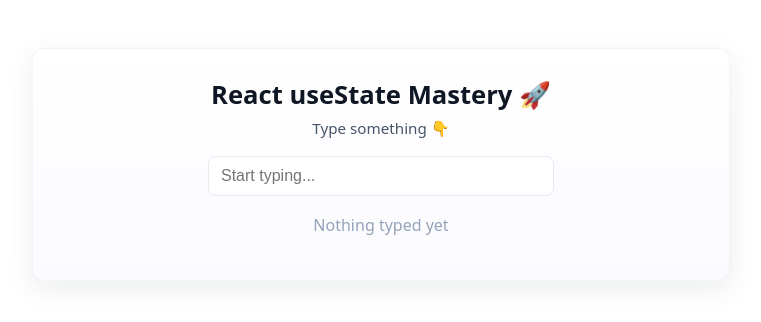
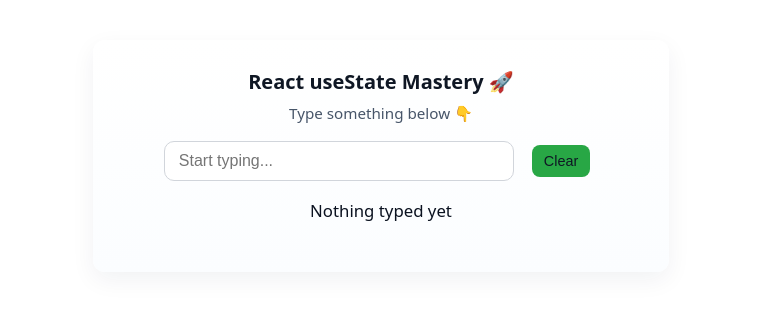
Before and after one commit to Bharat-Dua/react-useState-mastery, a React (Vite) app: page / in a window 1280 px wide. Shown: the top 322 px of the page, without its empty margins (259-1020 px from the left). Built offline with nearby package versions, Linux system fonts and the light colour scheme.

Commit message:
completed challenge-5

```diff
--- a/src/App.jsx
+++ b/src/App.jsx
@@ -5,6 +5,7 @@
 // counter with configurable steps
 import CounterWithConfigurableSteps from "./challenges/03_Counter-with-configurable-steps/CounterWithConfigurableSteps";
 import DisplayAndEditInputText from "./challenges/04_Display_and_edit_a_single_line_text/DisplayAndEditInputText";
+import MirrorAnInputLive from "./challenges/05_Mirror_an_input_live/MirrorAnInputLive";
 
 function App() {
   return (
@@ -12,7 +13,8 @@
       {/* <ToggleButton /> */}
       {/* <Counter /> */}
       {/* <CounterWithConfigurableSteps /> */}
-      <DisplayAndEditInputText />
+      {/* <DisplayAndEditInputText /> */}
+      <MirrorAnInputLive />
     </div>
   );
 }
--- /dev/null
+++ b/src/challenges/05_Mirror_an_input_live/MirrorAnInputImage.css
@@ -0,0 +1,89 @@
+/* MirrorAnInputImage.css */
+
+.mirror-container {
+  max-width: 520px;
+  margin: 40px auto;
+  padding: 28px;
+  background: linear-gradient(180deg, #ffffff 0%, #fbfdff 100%);
+  border-radius: 12px;
+  box-shadow: 0 8px 24px rgba(20, 30, 60, 0.06);
+  text-align: center;
+  font-family: system-ui, -apple-system, "Segoe UI", Roboto, "Helvetica Neue",
+    Arial;
+}
+
+.mirror-title {
+  font-size: 1.25rem;
+  margin: 0 0 8px;
+  color: #0f1724;
+}
+
+.mirror-sub {
+  margin: 0 0 18px;
+  color: #475569;
+  font-size: 0.95rem;
+}
+
+.input-row {
+  display: flex;
+  gap: 10px;
+  justify-content: center;
+  align-items: center;
+  margin-bottom: 18px;
+  flex-wrap: wrap;
+}
+
+.mirror-input {
+  width: 320px;
+  max-width: 70%;
+  padding: 10px 14px;
+  font-size: 1rem;
+  border-radius: 10px;
+  border: 1px solid #d1d5db;
+  outline: none;
+  transition: box-shadow 180ms ease, border-color 180ms ease,
+    transform 120ms ease;
+}
+
+.mirror-input:focus {
+  border-color: #3b82f6;
+  box-shadow: 0 6px 18px rgba(59, 130, 246, 0.12);
+  transform: translateY(-1px);
+}
+
+.clear-button {
+  padding: 8px 12px;
+  background: #e2e8f0;
+  border: none;
+  border-radius: 8px;
+  cursor: pointer;
+  font-size: 0.9rem;
+  color: #0f1724;
+  transition: background-color 160ms ease, transform 120ms ease;
+}
+
+.clear-button:hover {
+  background: #cbd5e1;
+}
+
+.clear-button:active {
+  transform: scale(0.97);
+}
+
+.mirror-output {
+  margin-top: 8px;
+  font-size: 1.05rem;
+  color: #0b1220;
+  min-height: 28px; /* prevents layout jump when text appears/disappears */
+  transition: color 160ms ease, opacity 180ms ease;
+}
+
+/* small helper for visually-hidden label (accessible) */
+.visually-hidden {
+  position: absolute !important;
+  height: 1px;
+  width: 1px;
+  overflow: hidden;
+  clip: rect(1px, 1px, 1px, 1px);
+  white-space: nowrap;
+}
--- /dev/null
+++ b/src/challenges/05_Mirror_an_input_live/MirrorAnInputLive.jsx
@@ -0,0 +1,49 @@
+import React, { useState } from "react";
+import "./MirrorAnInputImage.css";
+
+function MirrorAnInputLive() {
+  const [userInputText, setUserInputText] = useState("");
+
+  function handleUserInput(e) {
+    setUserInputText(e.target.value);
+  }
+
+  function clearInput() {
+    setUserInputText("");
+  }
+
+  return (
+    <div className="mirror-container">
+      <h1 className="mirror-title">React useState Mastery 🚀</h1>
+      <p className="mirror-sub">Type something below 👇</p>
+
+      <div className="input-row">
+        <label htmlFor="mirrorInput" className="visually-hidden">
+          Type here
+        </label>
+        <input
+          id="mirrorInput"
+          className="mirror-input"
+          type="text"
+          placeholder="Start typing..."
+          value={userInputText}
+          onChange={handleUserInput}
+        />
+        <button
+          type="button"
+          className="clear-button"
+          onClick={clearInput}
+          aria-label="Clear input"
+        >
+          Clear
+        </button>
+      </div>
+
+      <p className="mirror-output" aria-live="polite">
+        {userInputText ? `You typed: ${userInputText}` : "Nothing typed yet"}
+      </p>
+    </div>
+  );
+}
+
+export default MirrorAnInputLive;
```
